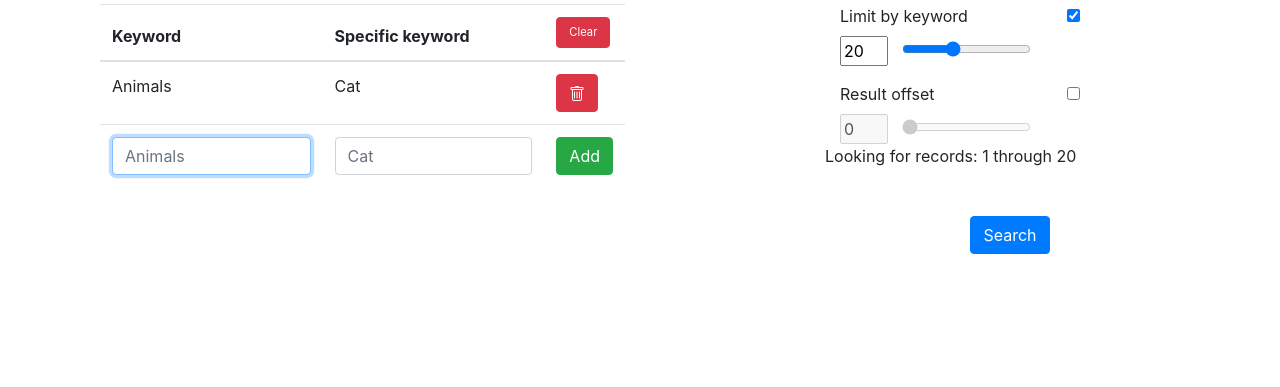
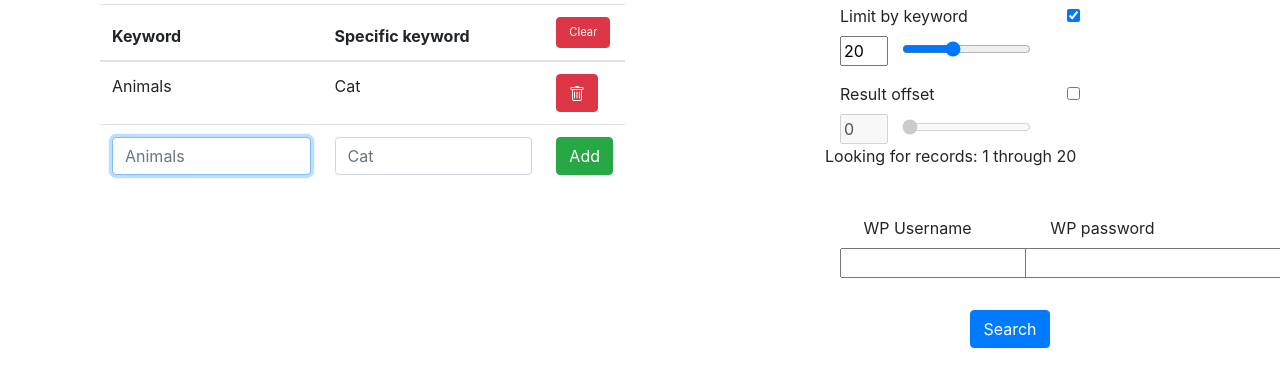
Before and after one commit to faucac/song_search, a Flask app: page / in a window 1280 px wide. Shown: the part 140-527 px from the top of the page. Run offline with Flask 3, Linux system fonts and the light colour scheme; a user stored in the database is signed in; some libraries are stand-ins or nearby versions.

Commit message:
userpass

```diff
--- a/sd_app/templates/search.html
+++ b/sd_app/templates/search.html
@@ -110,6 +110,19 @@
 
         </div>
 
+        <div class="row" style="margin-top:2em;text-align:center">
+          <div class="col-md-6">
+            <label for="wp-user" class="form-label">WP Username</label>
+            <br>
+            <input id="wp-user" name="wp-user">
+            </div>
+            <div class="col-md-6">
+              <label for="wp-password" class="form-label">WP password</label>
+              <br>
+              <input id="wp-password" name="wp-password">
+              </div>
+
+        </div>
 
         <div class="row" style="margin-top:2em;text-align:center">
 
@@ -124,6 +137,9 @@
       </div>
       </form>
     </div>
+  </div>
+  <div class="row">
+
   </div>
 </div>
 
--- a/sd_app/views.py
+++ b/sd_app/views.py
@@ -69,7 +69,8 @@ def background_search(local_app, local_db, input_data, limit, offset, search_id,
         if not by_artist:
             input_data = input_data.rename(
             columns={'keyword': 'search_term', 'sp_keyword': 'keyword'})
-
+        print(keys)
+        '''
         csv_filename, html_filename = song_search(
             input_data,
             limit,
@@ -87,7 +88,7 @@ def background_search(local_app, local_db, input_data, limit, offset, search_id,
         local_db.session.commit()
         print("Background search completed")
         local_db.session.close()
-        flag_bkg.clear()
+        flag_bkg.clear()'''
 
 
 @views.route('/', methods=['GET', 'POST'])
@@ -136,9 +137,9 @@ def search():
                         time_to_complete = 20*limit_st * \
                             len(set(input_data['keyword'].values))
 
-                        print(current_user.username)
-                        print(type(current_user.id))
-                        print(input_data.to_json())
+                        keys['wp_user'] = data.get('wp-user', None)
+                        keys['wp_password'] = data.get('wp-password', None)
+
 
                         new_search = Search(  # Create search without file path
                             user=current_user.username,
```
Also changed, not shown: instance/database.db.
